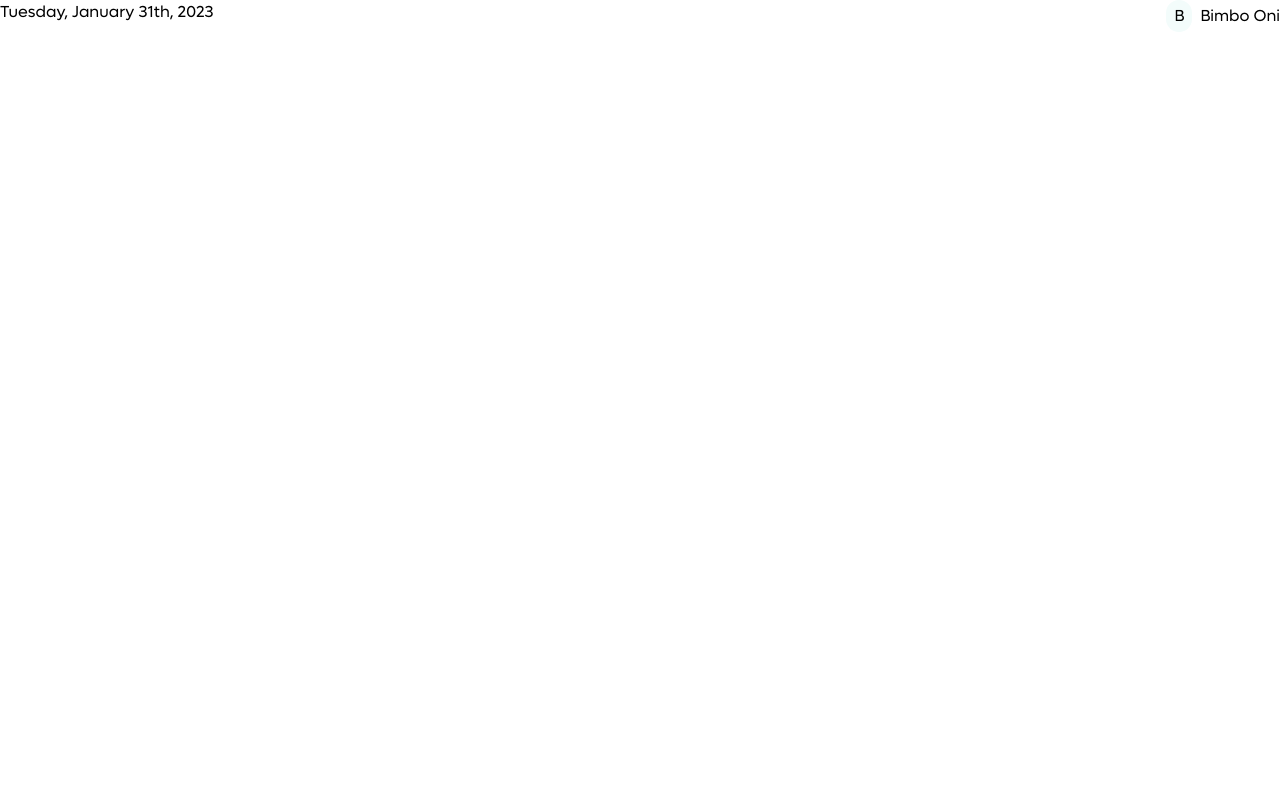
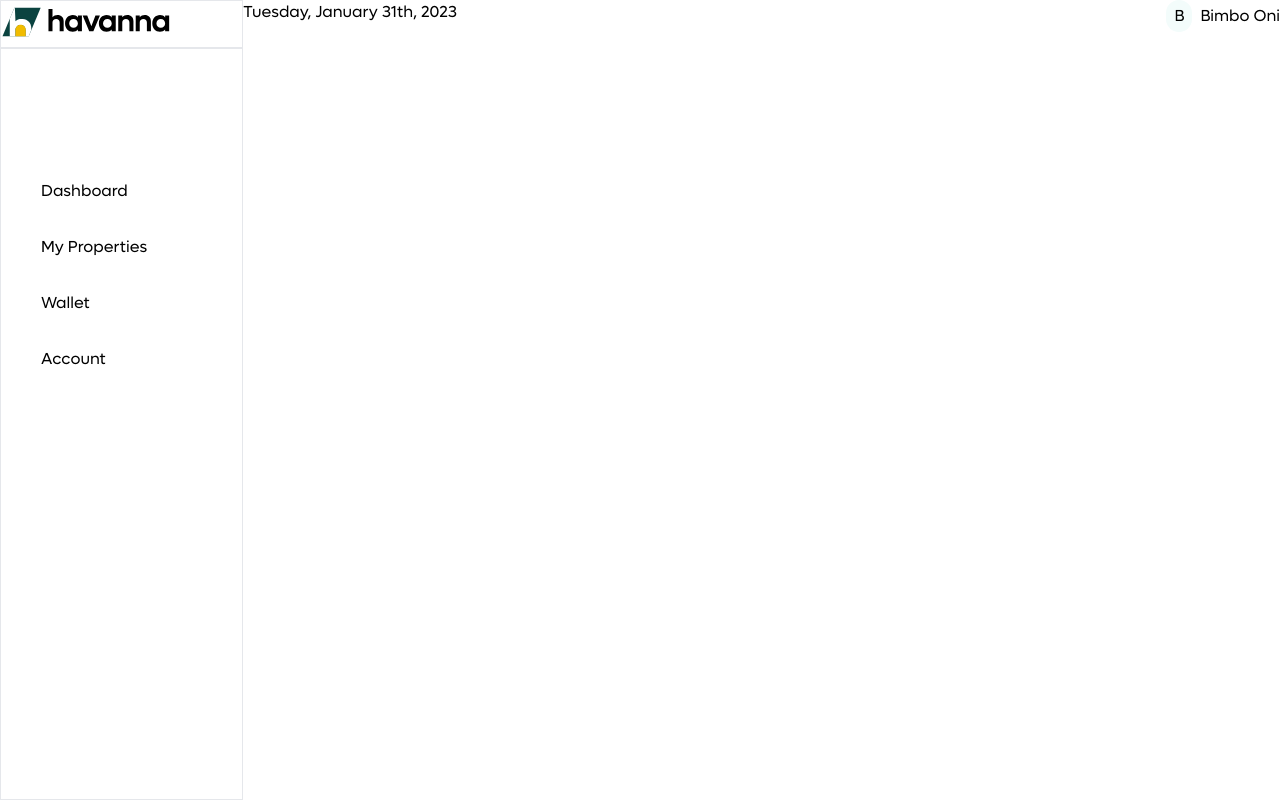
Before and after one commit to thehavannaproject/havannaUI, a Next.js app: page /dashboard in a window 1280 px wide. Built offline with nearby package versions, Linux system fonts and the light colour scheme.

Commit message:
dashboard layout

```diff
--- a/components/layout/DashboardLayout/DashboardLayout.jsx
+++ b/components/layout/DashboardLayout/DashboardLayout.jsx
@@ -1,9 +1,13 @@
 import NavBar from "./NavBar";
+import SideBar from "./SideBar";
 
 const DashboardLayout = () => {
   return (
-    <div>
-      <NavBar />
+    <div className="flex">
+      <SideBar />
+      <div className="w-screen">
+        <NavBar />
+      </div>
     </div>
   );
 };
--- a/components/layout/DashboardLayout/SideBar.jsx
+++ b/components/layout/DashboardLayout/SideBar.jsx
@@ -1,7 +1,23 @@
-import React from "react";
+import Image from "next/image";
+
+import Logo from "@images/logo/logo-dark.svg";
 
 const SideBar = () => {
-  return <div>SideBar</div>;
+  return (
+    <>
+      <div className="w-[300px] h-screen border">
+        <div className="border-b-2">
+          <Image src={Logo} width={172} />
+        </div>
+        <div className="mt-[130px] ml-10">
+          <p className="mt-10">Dashboard</p>
+          <p className="mt-8">My Properties</p>
+          <p className="mt-8">Wallet</p>
+          <p className="mt-8">Account</p>
+        </div>
+      </div>
+    </>
+  );
 };
 
 export default SideBar;
```
